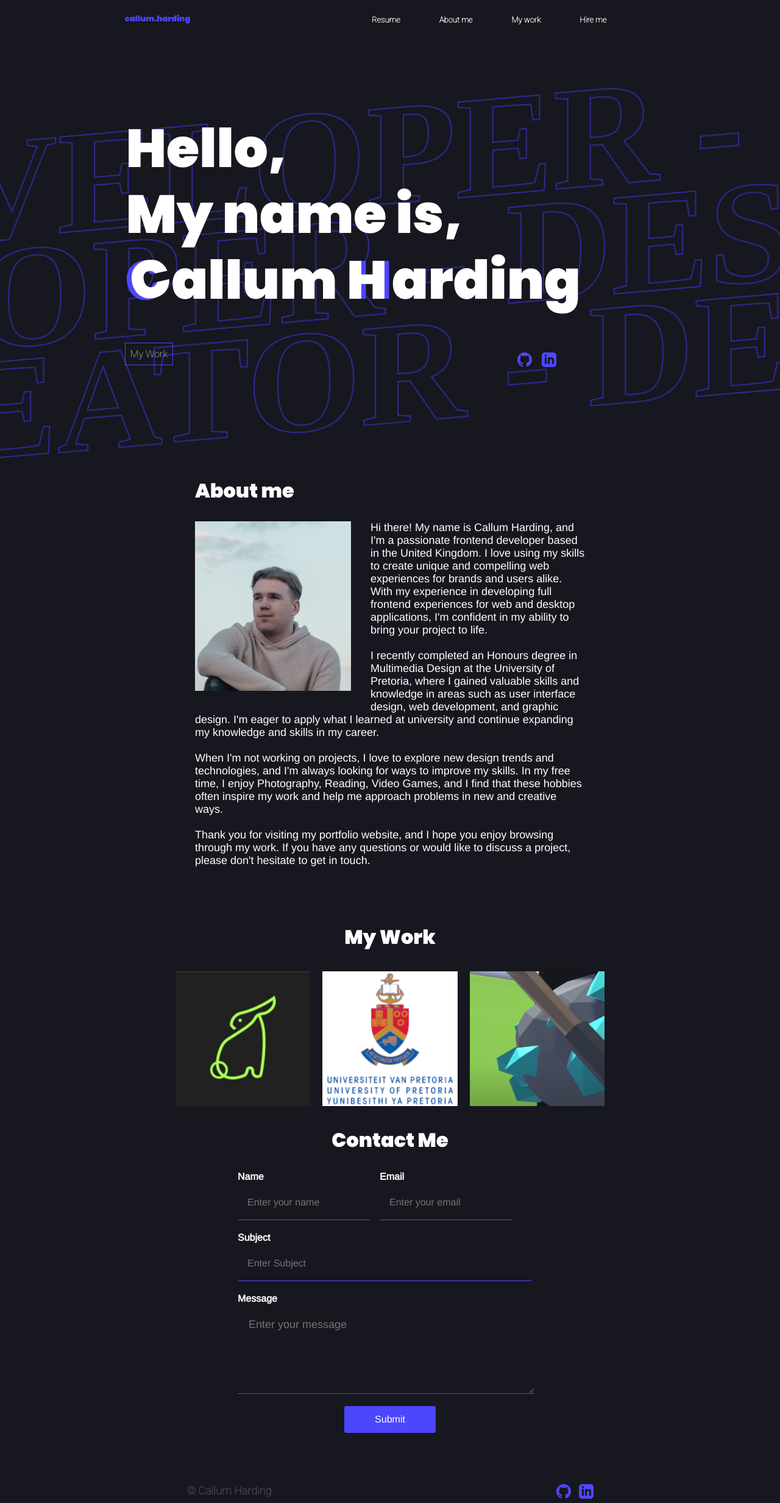
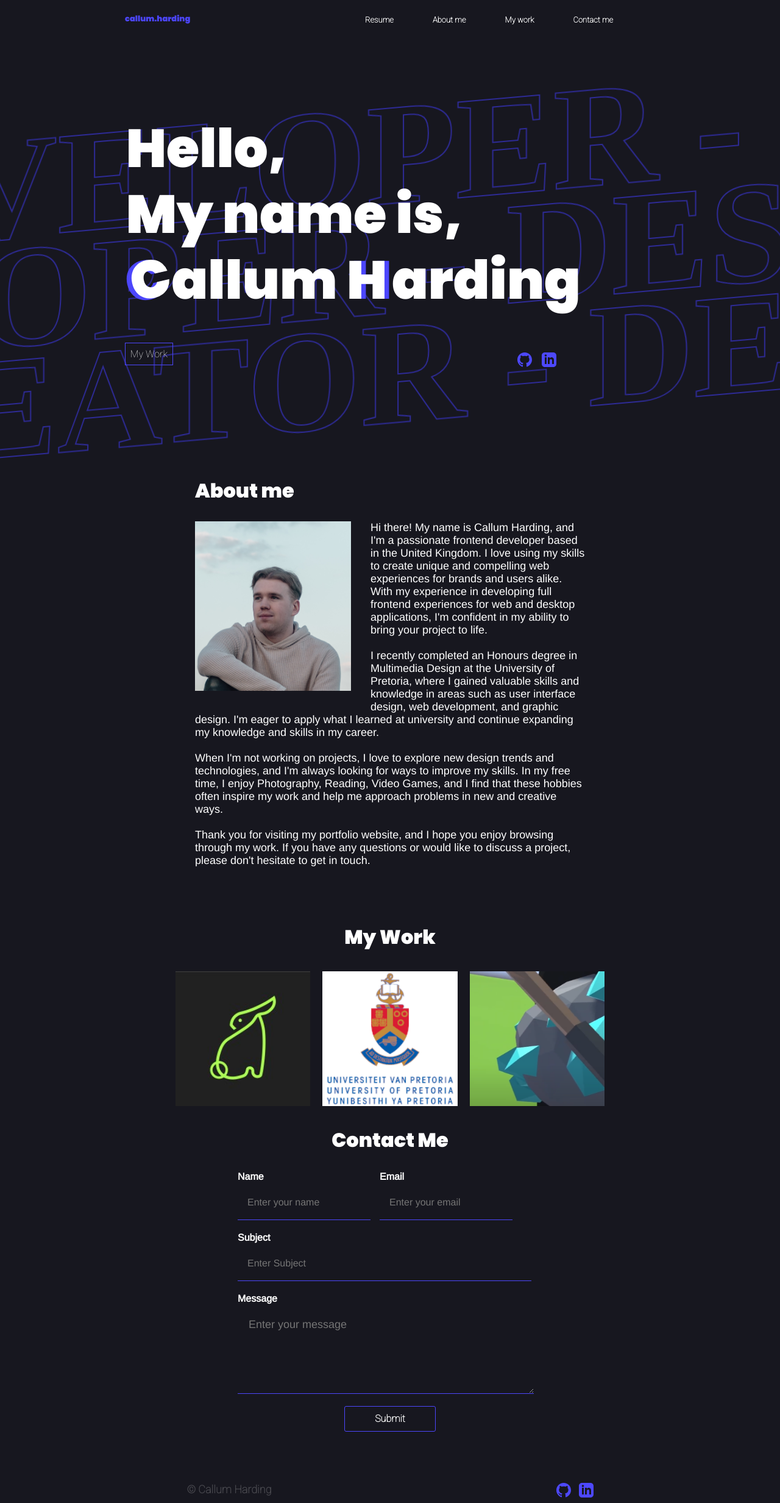
Before and after one commit to CallumHarding22/callumharding22.github.io, a plain HTML site: page index.html in a window 1280 px wide. Shown: the top 2465 px of the page at 61% size. Drawn offline with nearby package versions, Linux system fonts and the light colour scheme.

Commit message:
bug fixes

```diff
--- a/css/style.scss
+++ b/css/style.scss
@@ -1200,7 +1200,7 @@ body{
     margin-top: 2%;
     transform: translateY(-50%);
     transform: translateX(-50%);
-    left: -100%;
+    left: -50%;
     position: absolute;
     z-index: -999;
     transform: skewY(-5deg);
@@ -1447,19 +1447,25 @@ hr{
 
   .form-group input[type="submit"] {
     margin: 3em;
-    background-color: #4C46FC;
-    color: #fff;
-    border: none;
+    background-color: #17171F;
     border-radius: 3px;
     cursor: pointer;
     font-size: 16px;
-    line-height: 1.5;
     padding: 10px 20px;
     text-align: center;
     text-decoration: none;
-    transition: background-color 0.3s;
     width: 30%;
     margin: auto;
+    font-family: 'Roboto';
+    color: white;
+    border: 1px solid #4C46FC;
+    padding: .5em;
+    font-weight: bold;
+  }
+
+
+  .form-group input[type="submit"]:hover {
+    background-color: #4C46FC;
   }
 
   textarea{
--- a/index.html
+++ b/index.html
@@ -19,7 +19,7 @@
                     <li class="nav-ul"><a href="CV/Callum Harding CV.pdf"  target="_blank" rel="noopener noreferrer">Resume</a></li>
                     <li class="nav-ul"><a href="#about">About me</a></li>
                     <li class="nav-ul"><a href="#work">My work</a></li>
-                    <li class="nav-ul"><a href="#">Hire me</a></li>
+                    <li class="nav-ul"><a href="#contact">Contact me</a></li>
                 </ul>
                 <button class="hamburger" id="hamburger">
                         <i class="fa-solid fa-bars"></i>
@@ -120,7 +120,7 @@
         </div>
 
     </div>
-    <div class="contact-me">
+    <div class="contact-me" id="contact">
         <h2>Contact Me</h2>
         <!--<a href="tel:+4474751391001">call me</a> -->
         <form action="https://formsubmit.co/callumharding22@gmail.com" method="post">
```
Also changed, not shown: css/style.css, 1 other file.
